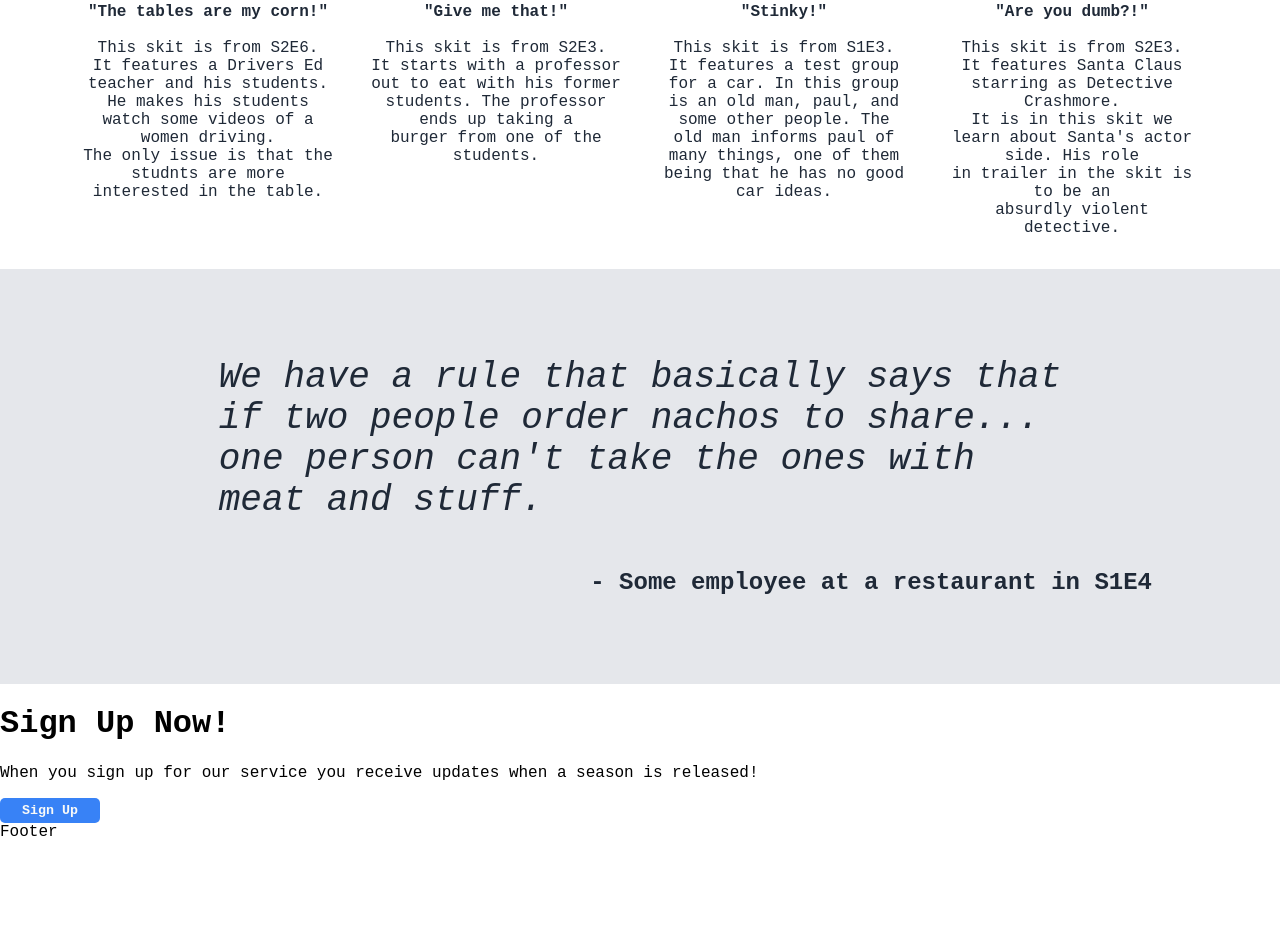
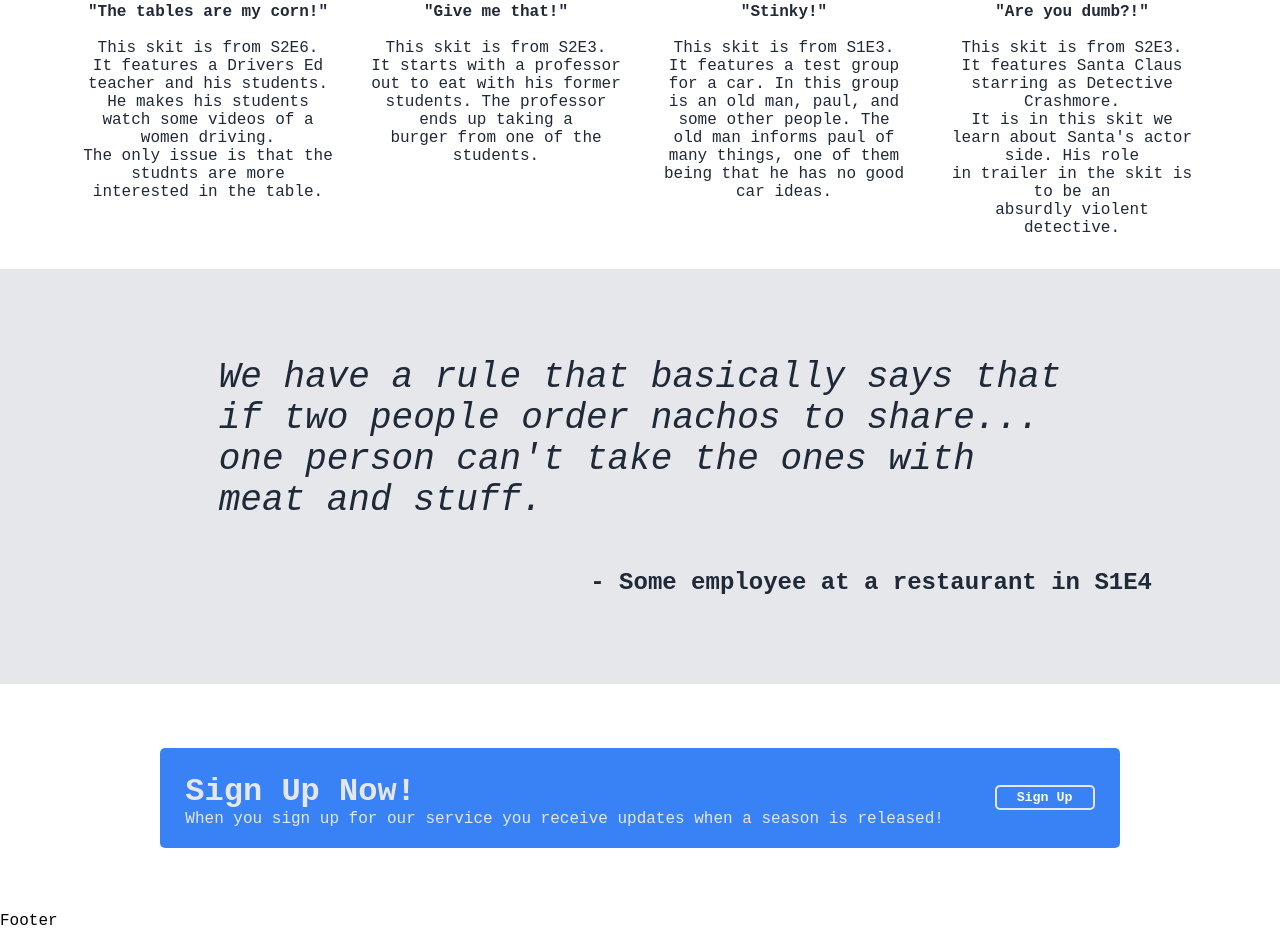
Before and after one commit to Hagnap/landing-page, a plain HTML site: page index.html in a window 1280 px wide. Shown: the part 1037-1967 px from the top of the page. Before the commit the page ends 1878 px from the top, so only its background shows below. Drawn offline with Linux system fonts and the light colour scheme.

Commit message:
Add CSS for section four

```diff
--- a/style.css
+++ b/style.css
@@ -151,3 +151,40 @@ button:hover {
     display: flex;
     align-self: flex-end;
 }
+
+.section-four {
+    padding: 0px 128px; /* Padding code flag */
+
+    display: flex;
+    justify-content: center;
+    align-items: center;
+}
+
+.section-four .call-to-action {
+    background-color: #3882F6;
+    color: #E5E7EB;
+    border-radius: 5px;
+    margin: 64px 32px;
+    height: 100px;
+    width: 1000px;
+
+    display: flex;
+    justify-content: space-around;
+    align-items: center;
+}
+
+.section-four .call-to-action .call-to-action-text h1 {
+    margin-bottom: 0;
+}
+
+.section-four .call-to-action .call-to-action-text p {
+    margin-top: 0;
+}
+
+.section-four .call-to-action .call-to-action-button button {
+    border: 2px solid #E5E7EB;
+}
+
+.footer {
+
+}
```
